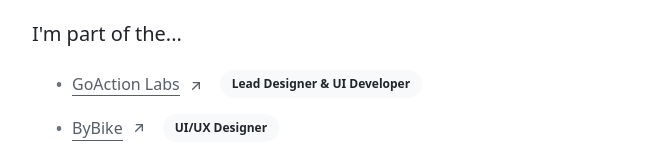
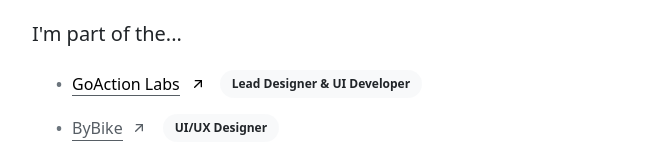
Before and after one commit to HevalNergiz/my-personal-webpage, a React (Create React App) app: page / in a window 1280 px wide. In both pictures the pointer is over the link 660 px from the left and 1128 px from the top of the page. Shown: the part 1044-1204 px from the top of the page, without its empty margins (308-971 px from the left). Built offline with nearby package versions, Linux system fonts and the light colour scheme.

Commit message:
hover effect added

```diff
--- a/src/assets/css/styles.css
+++ b/src/assets/css/styles.css
@@ -32,6 +32,18 @@
   border-radius: 3rem;
   padding: .5rem 1rem;
   background-color: #000;
+}
+
+a.text-muted:hover{
+  color: #000!important;
+}
+
+a.text-muted:hover svg{
+  transform: translate(2px , -2px);
+}
+
+a.text-muted{
+  transition-duration: .2s;
 }
 
 .my-card{
```
